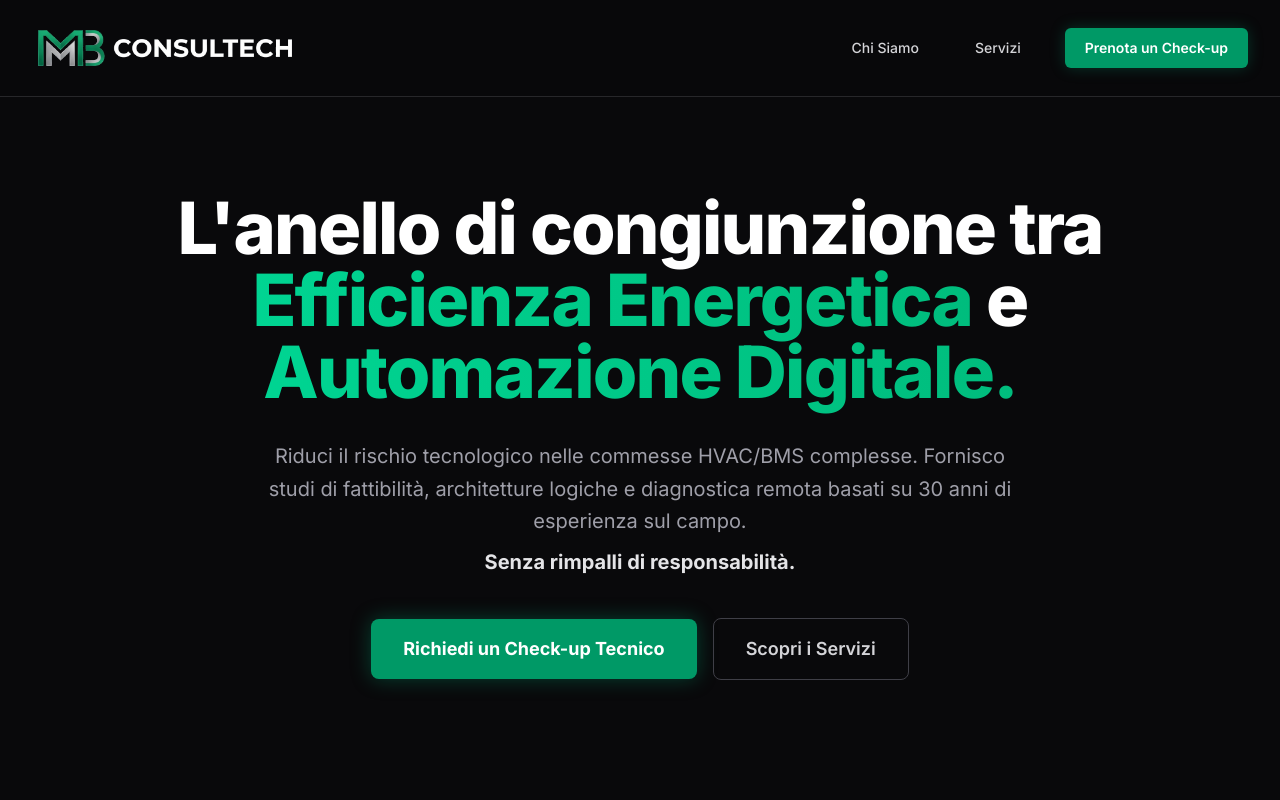
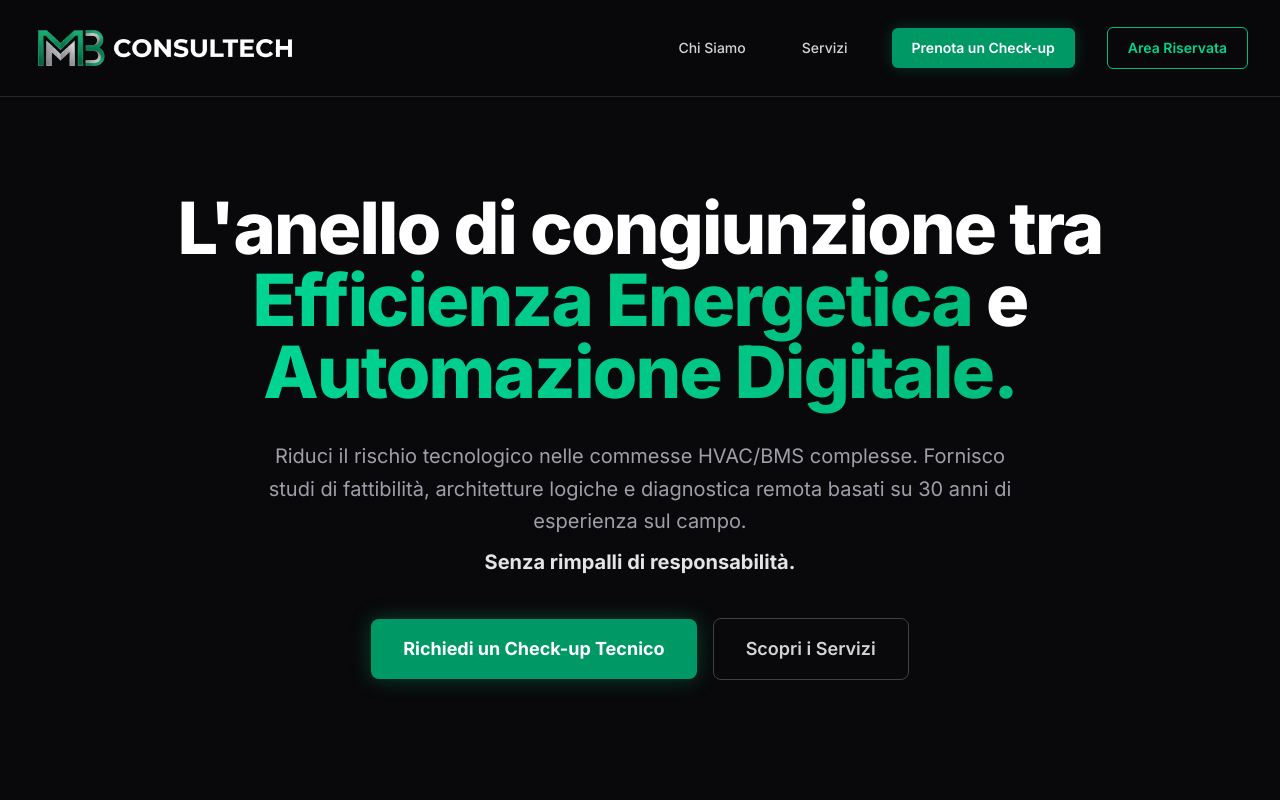
Before and after one commit to mariobortolazzi74/mbconsultech-saas, a Next.js app: page / in a window 1280 px wide. Shown: the top 800 px of the page. Built offline with nearby package versions, Linux system fonts and the light colour scheme.

Commit message:
feat: add Area Riservata login button to navbar

```diff
--- a/src/app/page.tsx
+++ b/src/app/page.tsx
@@ -21,6 +21,7 @@ export default function Home() {
                         {/*  FLAG_NODOCLIMA: Rimuovere la classe 'hidden' qui sotto per mostrare il link  */}
                         <a href="#nodoclima" className="hidden hover:text-emerald-400 px-3 py-2 rounded-md text-sm font-medium transition-colors">NodoClima</a>
                         <a href="#checkup" className="bg-emerald-600 hover:bg-emerald-500 text-white px-5 py-2.5 rounded-md text-sm font-semibold transition-colors shadow-[0_0_15px_rgba(5,150,105,0.3)]">Prenota un Check-up</a>
+                        <Link href="/login" className="border border-emerald-500 text-emerald-400 hover:bg-emerald-900/30 px-5 py-2.5 rounded-md text-sm font-semibold transition-colors">Area Riservata</Link>
                     </div>
                 </div>
             </div>
```
